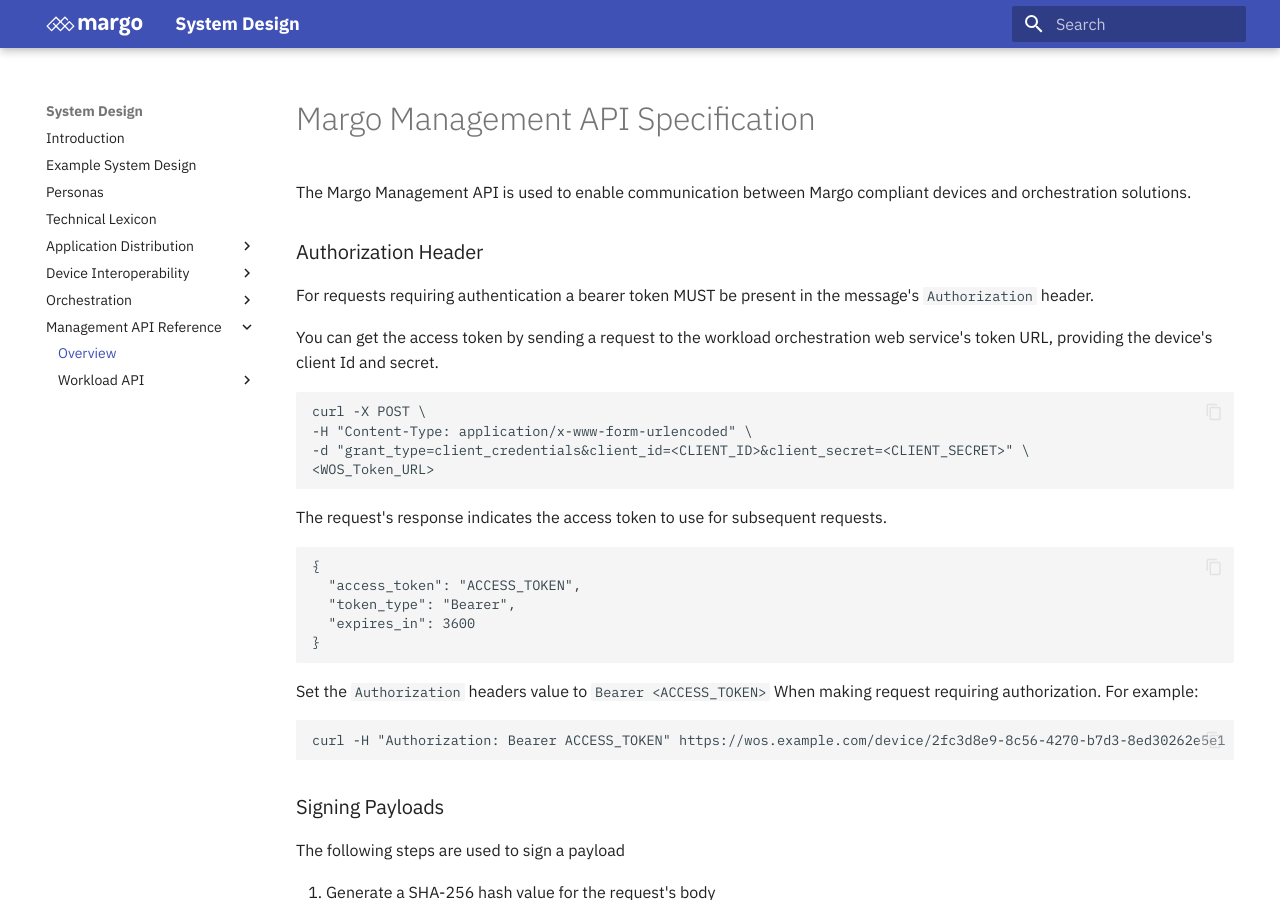
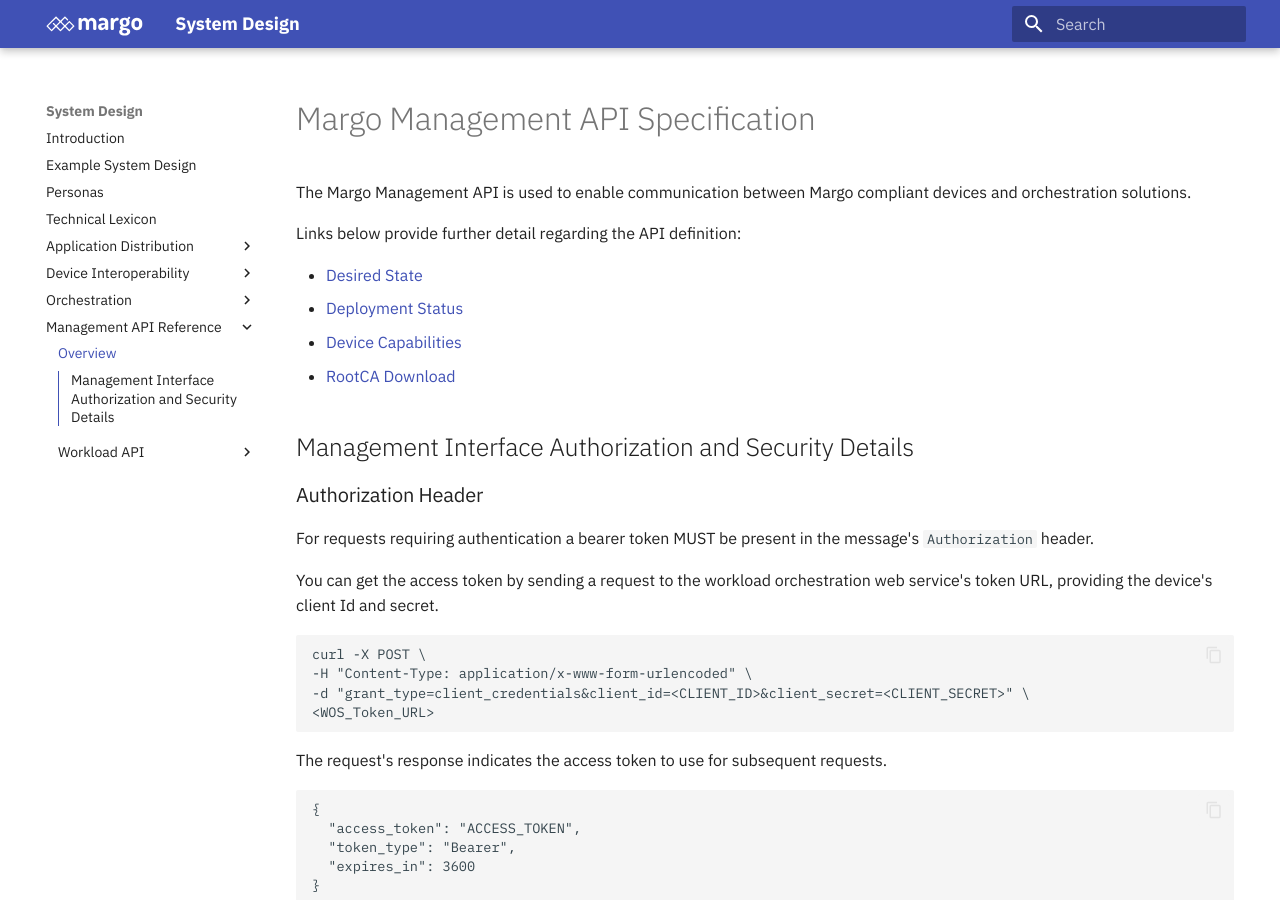
Before and after one commit to margo/specification, an MkDocs documentation site: the page built from system-design/margo-api-reference/margo-api-specification.md, in a window 1280 px wide and 900 px high. Built offline with MkDocs 1.6.1 and Material for MkDocs 9.7.7, drawn with Linux system fonts in a browser that asks for light colours; plug-ins that fetch from the network failed and are left out.

Commit message:
Edits based on feedback/comments. Signed-off-by: Armand Craig <ajcraig@ra.rockwell.com>

```diff
--- a/system-design/margo-api-reference/margo-api-specification.md
+++ b/system-design/margo-api-reference/margo-api-specification.md
@@ -1,6 +1,16 @@
 # Margo Management API Specification
 
 The Margo Management API is used to enable communication between Margo compliant devices and orchestration solutions.
+
+Links below provide further detail regarding the API definition:
+
+  - [Desired State](./workload-api/desired-state-api/desired-state.md)
+  - [Deployment Status](./workload-api/device-api/deployment-status.md)
+  - [Device Capabilities](./workload-api/device-api/device-capabilities.md)
+  - [RootCA Download](./workload-api/onboarding-api/rootca-download.md)
+
+
+## Management Interface Authorization and Security Details
 
 ### Authorization Header
 For requests requiring authentication a bearer token MUST be present in the message's `Authorization` header.
```
Also changed, not shown: system-design/margo-api-reference/workload-api/desired-state-api/desired-state.md (+4 -2 lines), system-design/margo-api-reference/workload-api/device-api/device-capabilities.md (+1 -1 lines), system-design/orchestration/workload/workload-deployment.md (+2 -0 lines), system-design/orchestration/workload/workload-management-interface-breakdown.md (+1 -0 lines), system-design/orchestration/workload/workload-orchestration-edge-onboarding.md (+2 -2 lines).
